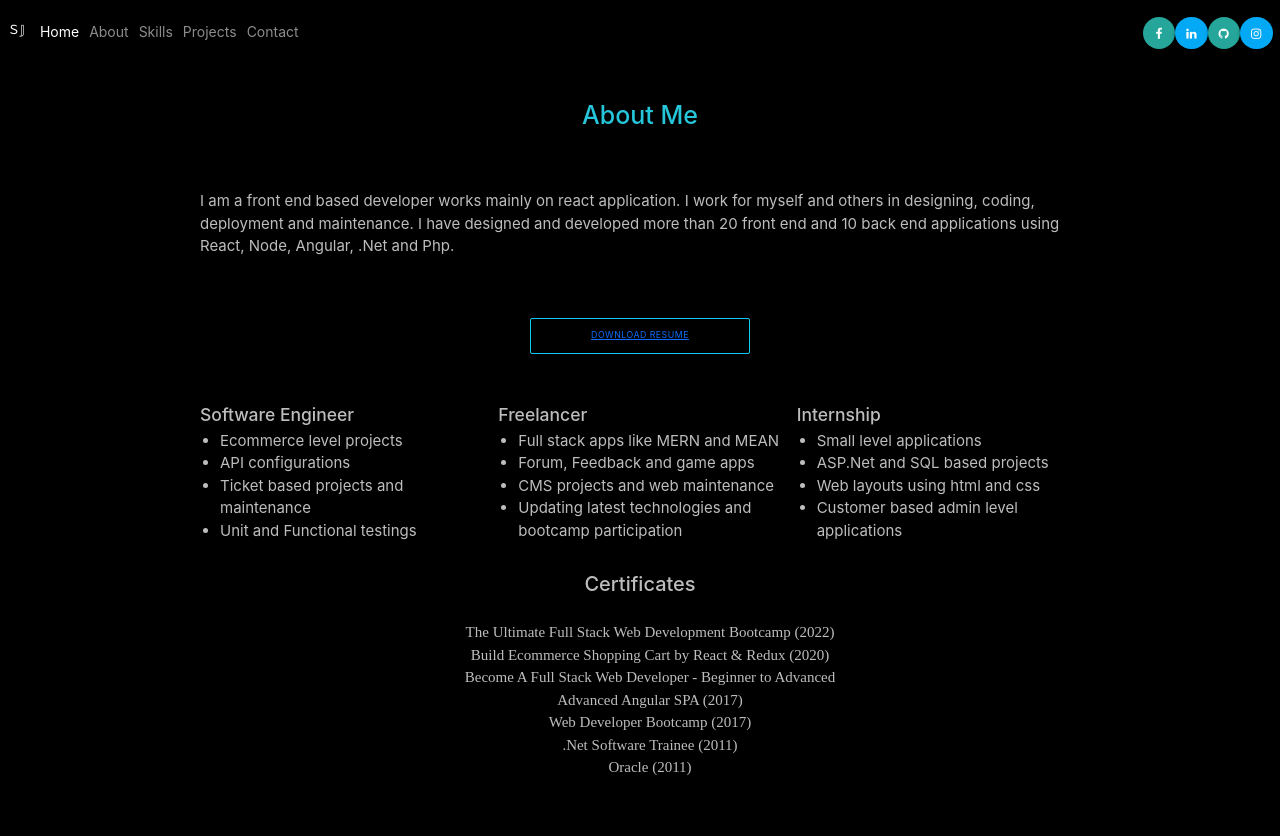
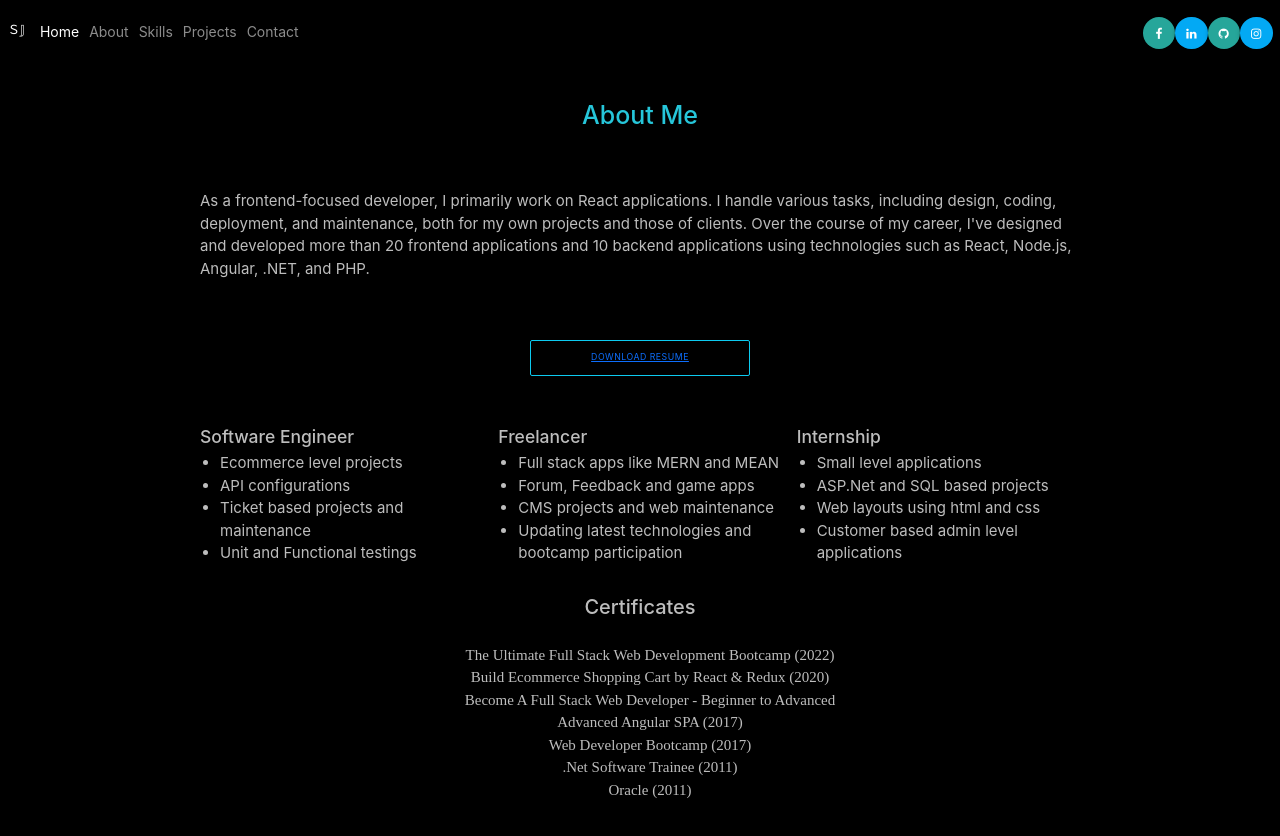
Before and after one commit to Shrinyjoy/sjprofile, a React (Create React App) app: page /about in a window 1280 px wide. Shown: the top 836 px of the page. Built offline with nearby package versions, Linux system fonts and the light colour scheme.

Commit message:
third commit

```diff
--- a/src/components/About.js
+++ b/src/components/About.js
@@ -12,11 +12,10 @@ export default class About extends Component {
         >
           <div className="row">
             <p>
-              I am a front end based developer works mainly on react
-              application. I work for myself and others in
-              designing, coding, deployment and maintenance. I have designed and
-              developed more than 20 front end and 10 back end applications
-              using React, Node, Angular, .Net and Php.
+            As a frontend-focused developer, I primarily work on React applications. I handle various tasks, including design,
+            coding, deployment, and maintenance, both for my own projects and those of clients. Over the course of my career,
+            I've designed and developed more than 20 frontend applications and 10 backend applications using technologies such as React,
+            Node.js, Angular, .NET, and PHP.
             </p>
           </div>
           <p>
```
